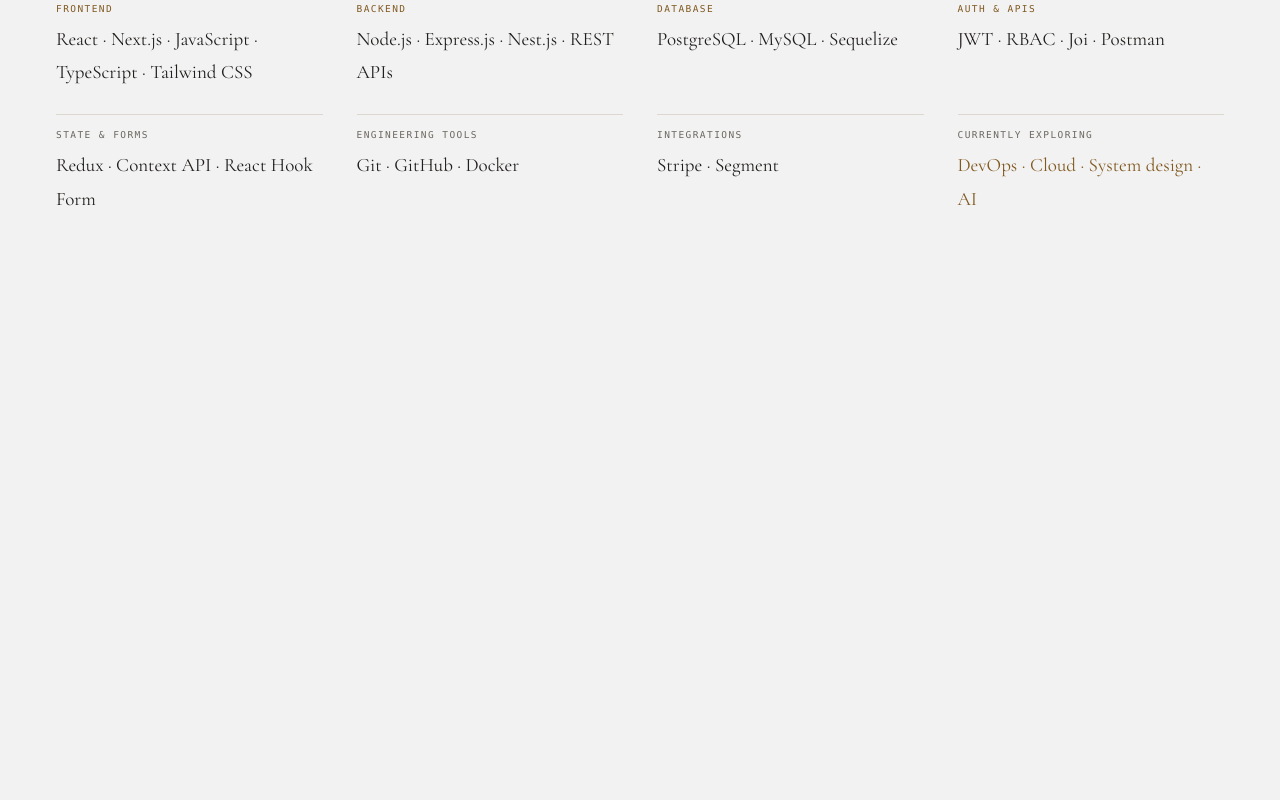
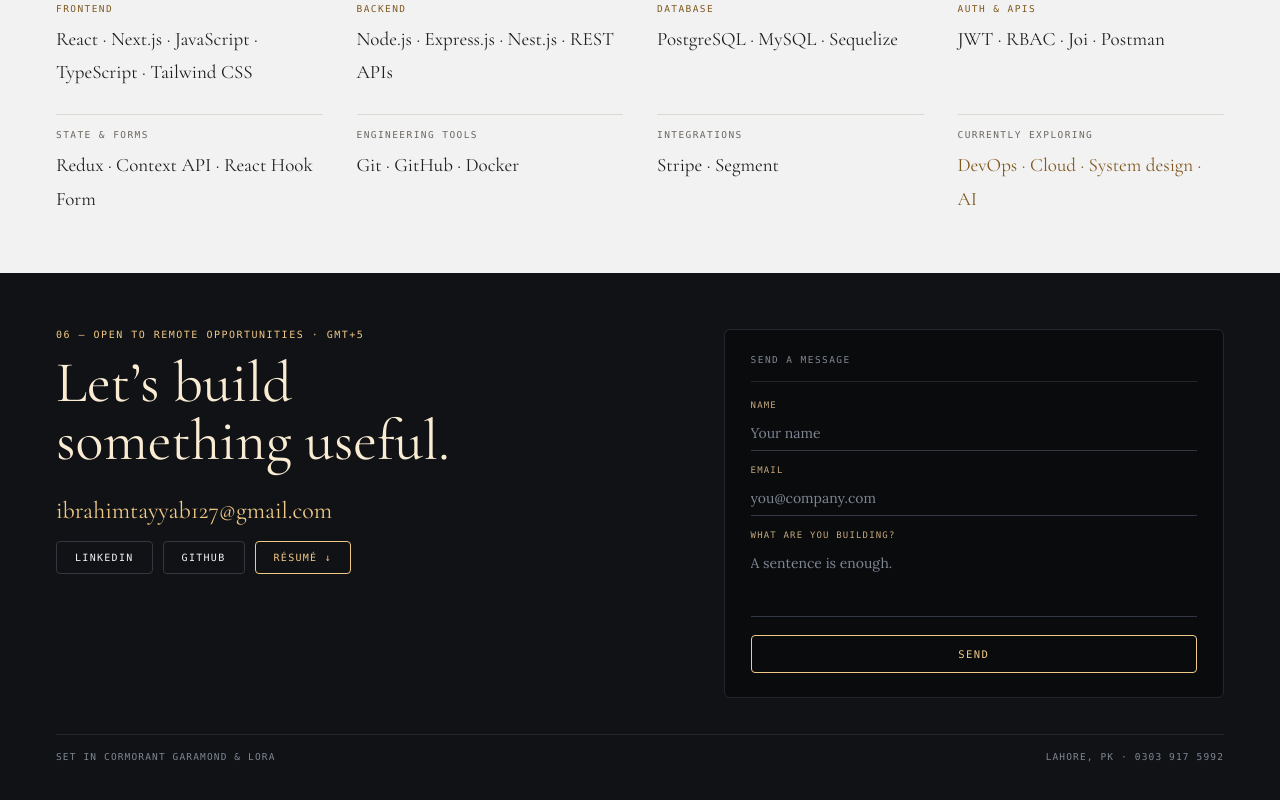
Before and after one commit to mitayyab/portfolio, a Next.js app: page / in a window 1280 px wide. Shown: the part 3772-4572 px from the top of the page. Before the commit the page ends 4045 px from the top, so only its background shows below. Built offline with nearby package versions, Linux system fonts and the light colour scheme.

Commit message:
feat(home): render contact and footer

```diff
--- a/src/app/page.tsx
+++ b/src/app/page.tsx
@@ -1,5 +1,7 @@
+import { Contact } from "@/components/contact/Contact";
 import { ExperienceSection } from "@/components/experience/ExperienceSection";
 import { Hero } from "@/components/hero/Hero";
+import { SiteFooter } from "@/components/layout/SiteFooter";
 import { SiteHeader } from "@/components/layout/SiteHeader";
 import { SkipLink } from "@/components/layout/SkipLink";
 import { Skills } from "@/components/skills/Skills";
@@ -17,7 +19,9 @@
         <HowIBuild />
         <ExperienceSection />
         <Skills />
+        <Contact />
       </main>
+      <SiteFooter />
     </>
   );
 }
```
